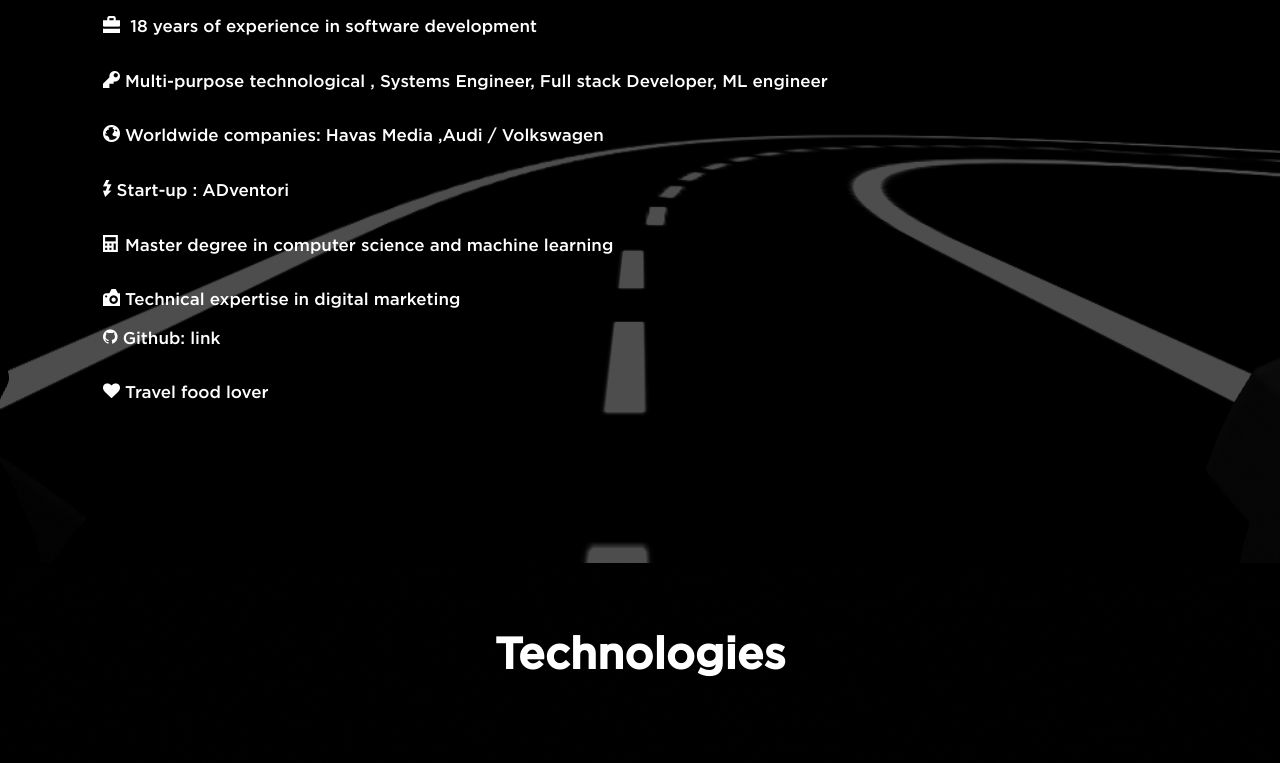
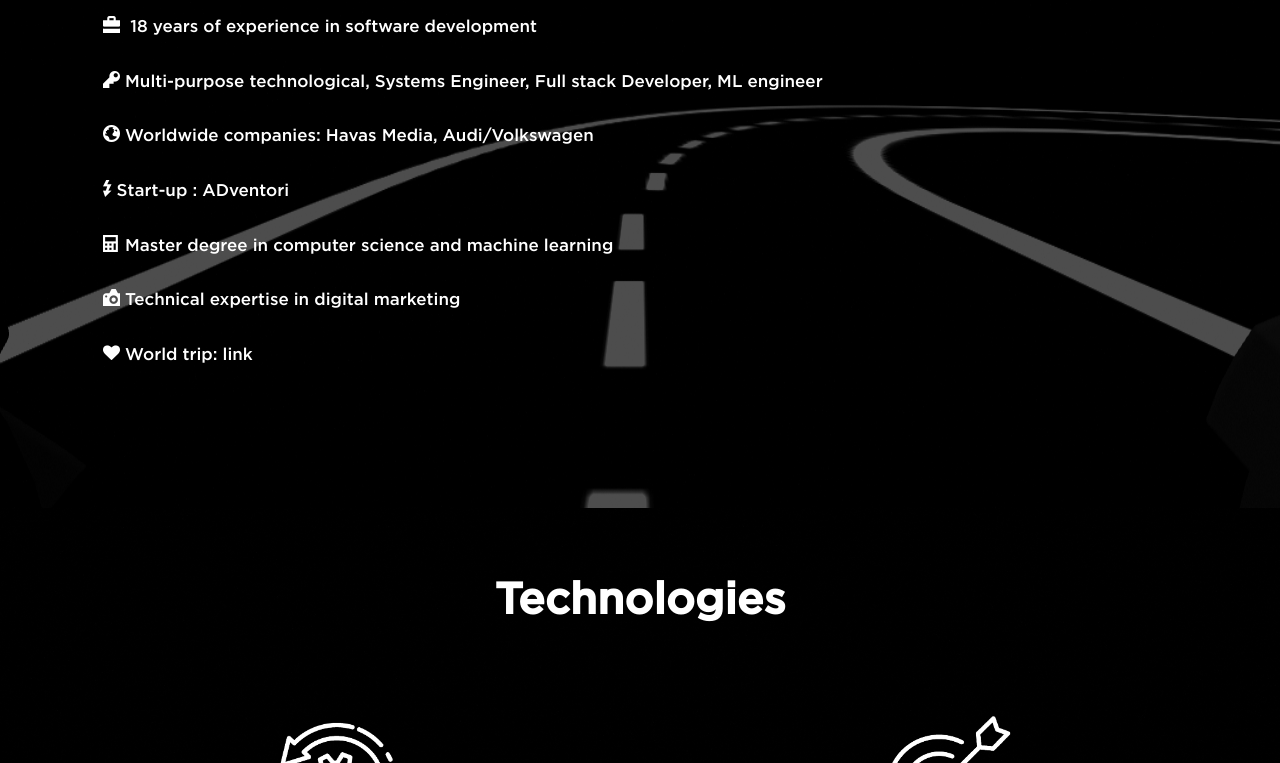
Before and after one commit to ismailazdad/siteWeb, a plain HTML site: page index.html in a window 1280 px wide. Shown: the part 1166-1929 px from the top of the page. Drawn offline with Linux system fonts and the light colour scheme; files whose address does not match are found by name.

Commit message:
add world trip theme

```diff
--- a/css/world.css
+++ b/css/world.css
@@ -65,7 +65,8 @@ p {
 	width: 80%;
 	min-width: 300px;
 	max-width: 600px;
-	background-color: rgba(255,255,255,0.9);
+    background-color: #000;
+    color: #fff;
 	padding: 10px;
 	border-radius: 8px;
     max-height: 85vh;
--- a/index.html
+++ b/index.html
@@ -98,24 +98,26 @@
                             <p><label><span class="oi oi-briefcase"></span>&nbsp; 18 years of experience in software
                                 development</label>
                             </p>
-                            <p><label><span class="oi oi-key"></span>&nbsp;Multi-purpose technological , Systems Engineer,
+                            <p><label><span class="oi oi-key"></span>&nbsp;Multi-purpose technological, Systems Engineer,
                                 Full stack Developer, ML engineer</label></p>
 
-                            <p><label><span class="oi oi-globe"></span>&nbsp;Worldwide companies: Havas Media ,Audi /
-                                Volkswagen </label>
+                            <p><label><span class="oi oi-globe"></span>&nbsp;Worldwide companies: Havas Media, Audi/Volkswagen </label>
                             </p><p>
                                 <label><span class="oi oi-flash"></span>&nbsp;Start-up : ADventori </label>
                             </p>
                             <p><label><span class="oi oi-calculator"></span>&nbsp;Master degree in computer science and
                                 machine learning</label></p>
-                            <label><span class="oi oi-camera-slr"></span>&nbsp;Technical expertise in digital
-                                marketing </label>
-                            <p>
-                                <label class="text-primary"><span class="icon-github"></span>&nbsp;Github: <a
-                                        href="https://github.com/ismailazdad" target="_blank"
-                                        style="color: white !important;">link</a> </label>
-                            </p>
-                            <p><label><span class="icon-heart"></span>&nbsp;Travel food lover</label></p>
+                            <p><label><span class="oi oi-camera-slr"></span>&nbsp;Technical expertise in digital
+                                marketing </label></p>
+<!--                            <p>-->
+<!--                                <label class="text-primary"><span class="icon-github"></span>&nbsp;Github: <a-->
+<!--                                        href="https://github.com/ismailazdad" target="_blank"-->
+<!--                                        style="color: white !important;">link</a> </label>-->
+<!--                            </p>-->
+<!--                            <p><label><span class="icon-heart"></span>&nbsp;Travel food lover</label> </p>-->
+                            <label class="text-primary"><span class="icon-heart"></span>&nbsp;World trip: <a
+                                    href="world.html" target="_blank"
+                                    style="color: white !important;">link</a> </label>
 
                         </div>
                     </div>
```
Also changed, not shown: world.html (+2 -2 lines).
